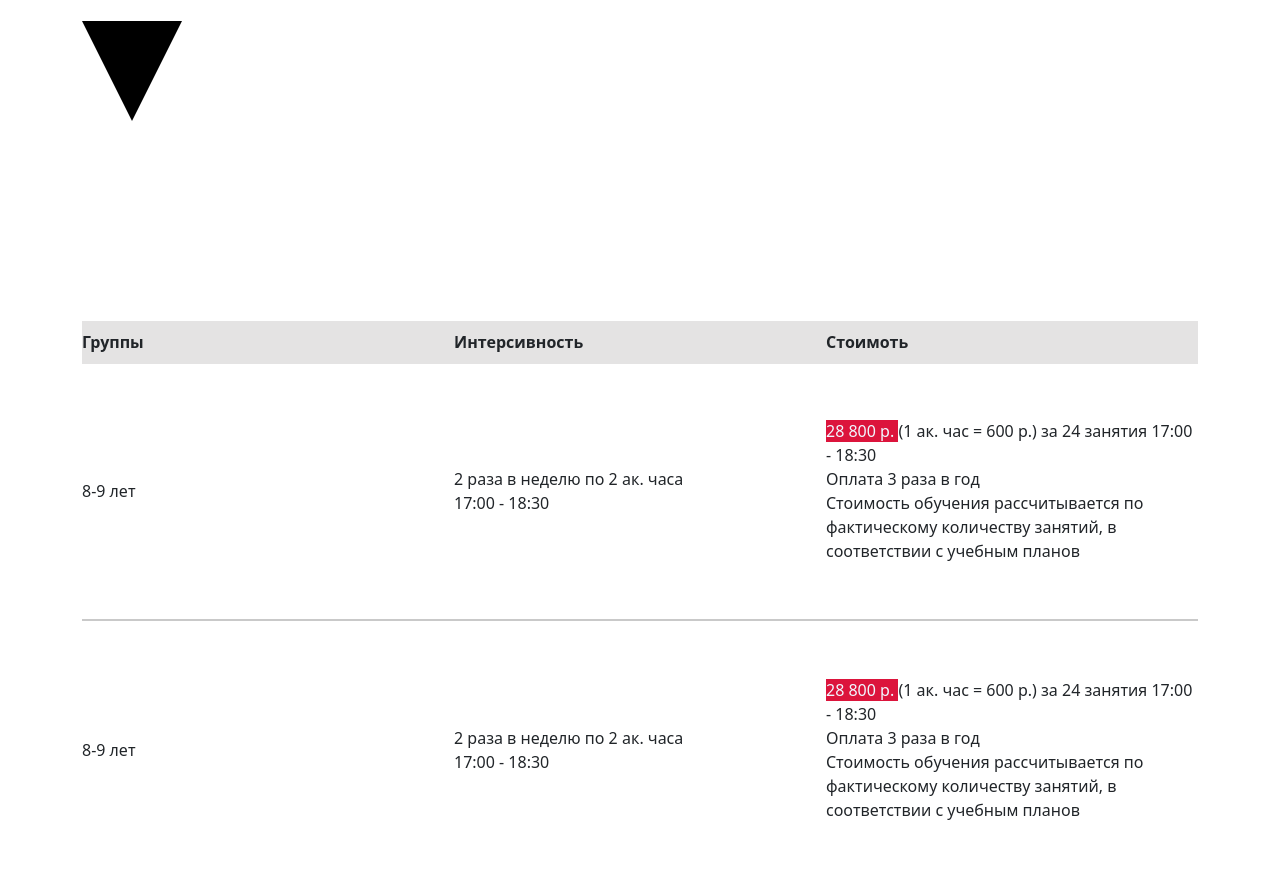
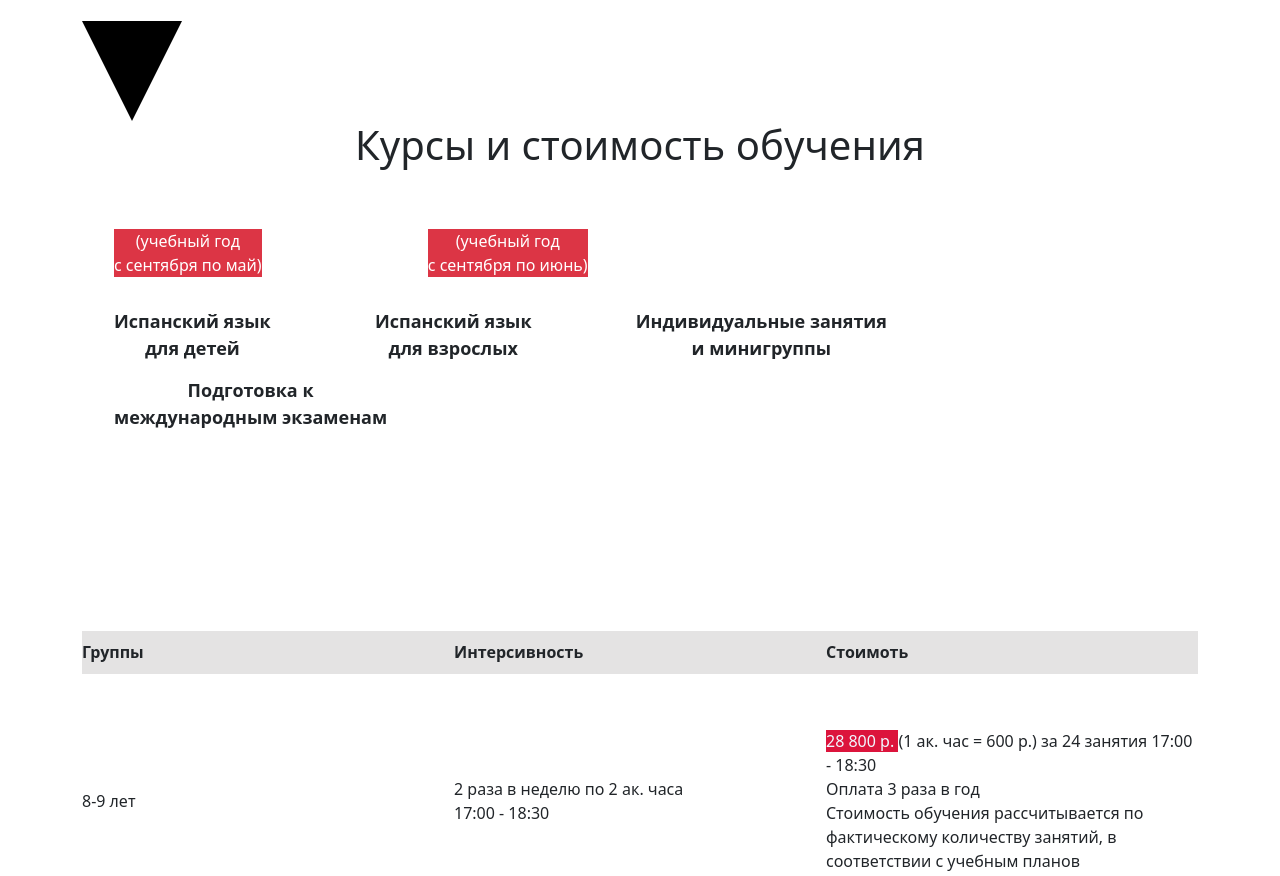
Before and after one commit to Information-agency-Minskaya-Pravda/Employee-training, a plain HTML site: page index.html in a window 1280 px wide. Shown: the part 1620-2496 px from the top of the page. Drawn offline with nearby package versions, Linux system fonts and the light colour scheme.

Commit message:
crappy nav

```diff
--- a/assets/css/style.css
+++ b/assets/css/style.css
@@ -58,7 +58,7 @@ footer {
   align-items: flex-start;
   padding: 15px 30px;
   gap: 10px;
-  background: #ec1b2e;
+  background: #ff0015;
   color: aliceblue;
   font-weight: 500;
   margin: 0 auto;
@@ -117,7 +117,7 @@ footer {
   align-items: flex-start;
   padding: 15px 30px;
   gap: 10px;
-  background: #ec1b2e;
+  background: #ff0015;
   color: aliceblue;
   font-weight: 500;
   margin: 30px;
@@ -156,7 +156,7 @@ footer {
   align-items: flex-start;
   padding: 15px 30px;
   gap: 10px;
-  background: #ec1b2e;
+  background: #ff0015;
   color: aliceblue;
   font-weight: 500;
   margin: 30px;
@@ -201,7 +201,7 @@ footer {
   padding: 15px 30px;
   gap: 10px;
   position: absolute;
-  background: #ec1b2e;
+  background: #ff0015;
   font-family: "Circe";
   font-style: normal;
   font-weight: 700;
@@ -215,7 +215,7 @@ footer {
   width: 638px;
   height: 405px;
   border: solid 10px;
-  border-color: #ec1b2e;
+  border-color: #ff0015;
   background: #ffffff;
   margin: 190px 190px 190px 420px;
 }
@@ -240,3 +240,23 @@ background-color: #ffffff;
 
 
 }
+.price-table{
+
+}
+.ulhr li{
+  display: inline-block;
+  margin-right: 162px;
+  margin-top: 52px;
+  color: #fff;
+  font-weight: 500;
+}
+
+.ulhr-low li{
+  display: inline-block;
+  margin-right: 100px;
+  margin-top: 15px;
+  text-align: center;
+  font-weight: 700;
+  font-size: large;
+
+}
--- a/index.html
+++ b/index.html
@@ -38,7 +38,7 @@
         </button>
         <div class="collapse navbar-collapse" id="navbarcontent">
           <ul class="ul navbar-nav mr-auto mb2">
-            <li class="nav-item">
+            <li class="hr">
               <a href="" class="nav-link">link1</a>
             </li>
             <li class="nav-item">
@@ -104,6 +104,41 @@
         <div class="container my-5">
           <div class="triangle "></div>
           <div class="triangleinner"></div>
+
+          <!--NAV-->
+          <div class="price-table">
+            <h1 class="text-center">
+              Курсы и стоимость обучения
+            </h1>
+
+
+              <ul class="ulhr">
+                <li class="bg-danger list-unstyled">
+                  <a href="" class="nav-link text-center">(учебный год <br>с сентября по май)</a>
+              </li>
+                <li class="bg-danger list-unstyled">
+                  <a href="" class="nav-link text-center">(учебный год <br>с сентября по июнь)</a>
+                </li>
+              </ul>
+
+              <ul class="ulhr-low">
+                <li class="list-unstyled">
+                  <a href="" class="nav-link text-center">Испанский язык<br> для детей</a>
+              </li>
+                <li class="list-unstyled">
+                  <a href="" class="nav-link text-center">Испанский язык<br> для взрослых</a>
+                </li>
+                <li class="list-unstyled">
+                  <a href="" class="nav-link text-center">Индивидуальные занятия<br> и минигруппы</a>
+              </li>
+                <li class="list-unstyled">
+                  <a href="" class="nav-link text-center">Подготовка к<br> международным экзаменам</a>
+                </li>
+              </ul>
+
+          </div>
+
+          <!--Table-->
           <div class="tbl-block">
             <table class="tbl-info">
               <thead></thead>
```
